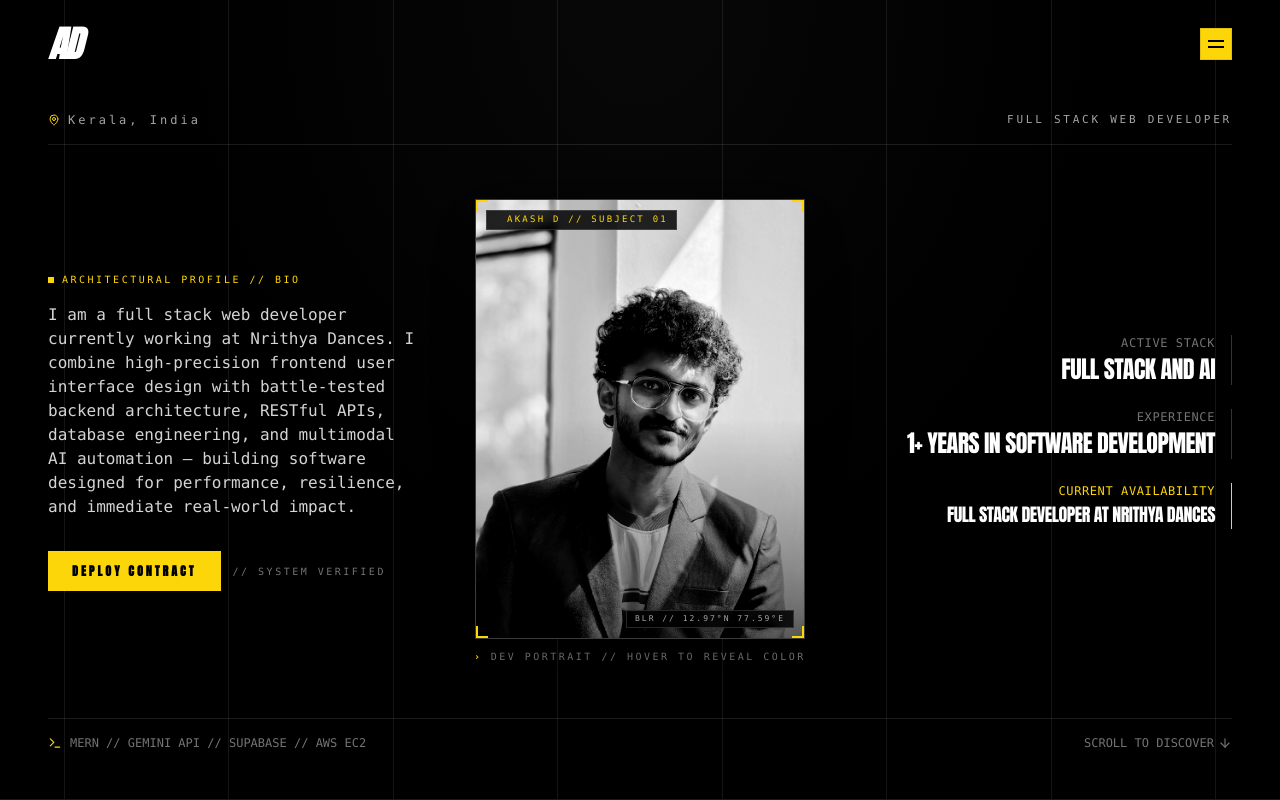
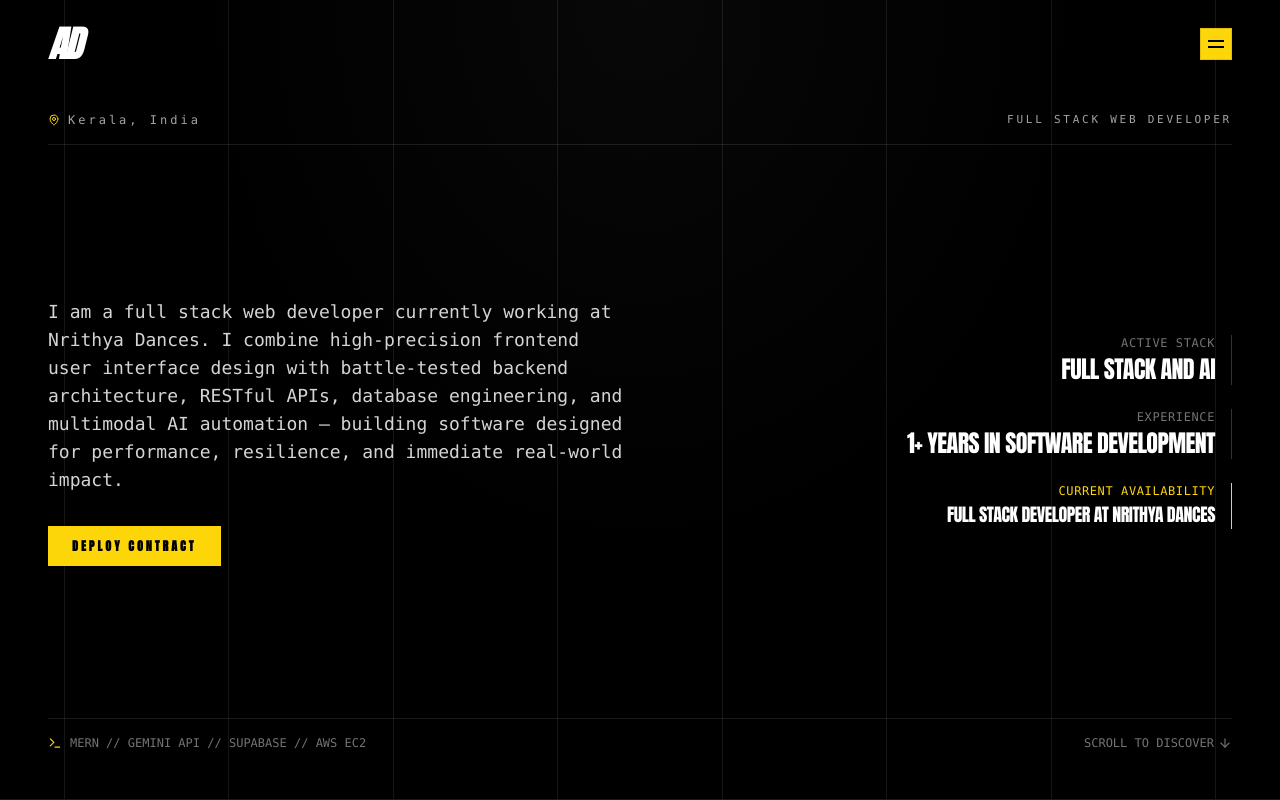
Before and after one commit to akashad123/akash-portfolio, a React (Vite) app: page / in a window 1280 px wide. Shown: the top 800 px of the page. Built offline with nearby package versions, Linux system fonts and the light colour scheme.

Commit message:
feat: add global framer motion fade-in effect across landing and all editorial sections

```diff
--- /dev/null
+++ b/src/components/FadeInView.tsx
@@ -0,0 +1,32 @@
+import React from 'react';
+import { motion, HTMLMotionProps } from 'framer-motion';
+import { fadeInTransition, sectionInitial, sectionWhileInView, sectionViewportConfig } from '../utils/motion';
+
+interface FadeInViewProps extends HTMLMotionProps<'div'> {
+  children: React.ReactNode;
+  className?: string;
+  delay?: number;
+}
+
+/**
+ * Reusable viewport fade-in wrapper component using Framer Motion.
+ */
+export const FadeInView: React.FC<FadeInViewProps> = ({
+  children,
+  className = '',
+  delay = 0,
+  ...props
+}) => {
+  return (
+    <motion.div
+      initial={sectionInitial}
+      whileInView={sectionWhileInView}
+      viewport={sectionViewportConfig}
+      transition={{ ...fadeInTransition, delay }}
+      className={className}
+      {...props}
+    >
+      {children}
+    </motion.div>
+  );
+};
--- a/src/components/Header.tsx
+++ b/src/components/Header.tsx
@@ -1,5 +1,7 @@
 import React, { useState, useEffect } from 'react';
+import { motion } from 'framer-motion';
 import { portfolioData } from '../data/portfolioData';
+import { headerInitial, headerAnimate, headerTransition } from '../utils/motion';
 
 interface HeaderProps {
   onOpenMenu: () => void;
@@ -30,7 +32,12 @@ export const Header: React.FC<HeaderProps> = ({ onOpenMenu }) => {
   }, []);
 
   return (
-    <header className="fixed top-0 left-0 right-0 z-40 bg-transparent py-5 sm:py-6 px-4 sm:px-8 md:px-12 pointer-events-none transition-none">
+    <motion.header
+      initial={headerInitial}
+      animate={headerAnimate}
+      transition={headerTransition}
+      className="fixed top-0 left-0 right-0 z-40 bg-transparent py-5 sm:py-6 px-4 sm:px-8 md:px-12 pointer-events-none transition-none"
+    >
       <div className="max-w-7xl mx-auto flex items-center justify-between pointer-events-none">
         {/* Monogram Brand Mark 'AD' */}
         <a
@@ -57,6 +64,6 @@ export const Header: React.FC<HeaderProps> = ({ onOpenMenu }) => {
           <span className="w-4 h-[2px] bg-black block" />
         </button>
       </div>
-    </header>
+    </motion.header>
   );
 };
--- a/src/sections/ArcGallery.tsx
+++ b/src/sections/ArcGallery.tsx
@@ -3,6 +3,12 @@ import { motion, PanInfo, Variants } from 'framer-motion';
 import { portfolioData } from '../data/portfolioData';
 import { ExternalLink, Github, ChevronLeft, ChevronRight } from 'lucide-react';
 import { GridBackground } from '../components/GridBackground';
+import {
+  fadeInTransition,
+  sectionInitial,
+  sectionWhileInView,
+  sectionViewportConfig,
+} from '../utils/motion';
 
 /**
  * Section 03: Interactive Orbital Arc Showcase
@@ -102,8 +108,12 @@ export const ArcGallery: React.FC = () => {
   };
 
   return (
-    <section
+    <motion.section
       id="projects"
+      initial={sectionInitial}
+      whileInView={sectionWhileInView}
+      viewport={sectionViewportConfig}
+      transition={fadeInTransition}
       className="relative h-screen max-h-screen overflow-hidden bg-white text-black py-3 sm:py-5 px-3 sm:px-6 md:px-10 flex flex-col justify-between border-b border-black/10 select-none"
     >
       {/* Light Theme Grid */}
@@ -346,6 +356,6 @@ export const ArcGallery: React.FC = () => {
         <span>INTERACTIVE ARC PHYSICS // SWIPE ⇄</span>
         <span>VERIFIED CODE REPOSITORIES AVAILABLE</span>
       </div>
-    </section>
+    </motion.section>
   );
 };
--- a/src/sections/HeroProfile.tsx
+++ b/src/sections/HeroProfile.tsx
@@ -1,7 +1,9 @@
 import React from 'react';
+import { motion } from 'framer-motion';
 import { portfolioData } from '../data/portfolioData';
 import { GridBackground } from '../components/GridBackground';
 import { ArrowDown, Terminal, MapPin } from 'lucide-react';
+import { heroInitial, heroAnimate, heroTransition } from '../utils/motion';
 
 interface HeroProfileProps {
   onOpenContact: () => void;
@@ -17,8 +19,11 @@ export const HeroProfile: React.FC<HeroProfileProps> = ({ onOpenContact }) => {
   };
 
   return (
-    <section
+    <motion.section
       id="hero"
+      initial={heroInitial}
+      animate={heroAnimate}
+      transition={heroTransition}
       className="relative min-h-screen bg-black text-white flex flex-col justify-between pt-28 pb-12 px-4 sm:px-8 md:px-12 overflow-hidden border-b border-white/10"
     >
       {/* Background Architectural Grid Lines */}
@@ -40,74 +45,26 @@ export const HeroProfile: React.FC<HeroProfileProps> = ({ onOpenContact }) => {
           </div>
         </div>
 
-        {/* Main Grid: Left Bio | Center Editorial Portrait | Right Active Stack, Experience & Availability */}
-        <div className="grid grid-cols-1 lg:grid-cols-12 gap-8 lg:gap-8 items-center my-6 md:my-12">
+        {/* Main Grid: Left Bio | Right Active Stack, Experience & Availability */}
+        <div className="grid grid-cols-1 lg:grid-cols-12 gap-10 lg:gap-16 items-center my-10 md:my-20">
           {/* Left Column: Bio & Deploy Action */}
-          <div className="lg:col-span-4 flex flex-col justify-between space-y-6 order-1">
-            <div className="space-y-4">
-              <div className="text-[10px] font-mono tracking-widest text-brand-yellow uppercase flex items-center space-x-2">
-                <span className="w-1.5 h-1.5 bg-brand-yellow" />
-                <span>ARCHITECTURAL PROFILE // BIO</span>
-              </div>
-              <p className="text-sm sm:text-base font-mono text-neutral-300 leading-relaxed">
-                {developer.bio}
-              </p>
-            </div>
+          <div className="lg:col-span-7 flex flex-col justify-between space-y-6">
+            <p className="text-base sm:text-lg font-mono text-neutral-300 max-w-xl leading-relaxed">
+              {developer.bio}
+            </p>
 
-            <div className="pt-2 flex flex-col sm:flex-row sm:items-center gap-3">
+            <div className="pt-2">
               <button
                 onClick={onOpenContact}
-                className="bg-brand-yellow text-black font-display text-xs tracking-widest uppercase font-bold px-6 py-3 hover:bg-[#E5C200] transition-colors rounded-none cursor-pointer shadow-sm"
+                className="bg-brand-yellow text-black font-display text-xs tracking-widest uppercase font-bold px-6 py-3 hover:bg-[#E5C200] transition-colors rounded-none"
               >
                 DEPLOY CONTRACT
               </button>
-              <span className="text-[10px] font-mono text-neutral-500 uppercase tracking-widest">
-                // SYSTEM VERIFIED
-              </span>
-            </div>
-          </div>
-
-          {/* Center Column: High-Impact Editorial Portrait of Akash */}
-          <div className="lg:col-span-4 flex flex-col items-center justify-center order-2 sm:order-2 my-4 lg:my-0">
-            <div className="relative group w-full max-w-[270px] sm:max-w-[310px] md:max-w-[330px] aspect-[3/4] bg-neutral-950 border border-white/20 hover:border-brand-yellow transition-all duration-500 shadow-2xl overflow-hidden rounded-none">
-              {/* Corner Framing Brackets */}
-              <div className="absolute top-0 left-0 w-3 h-3 border-t-2 border-l-2 border-brand-yellow z-20 pointer-events-none" />
-              <div className="absolute top-0 right-0 w-3 h-3 border-t-2 border-r-2 border-brand-yellow z-20 pointer-events-none" />
-              <div className="absolute bottom-0 left-0 w-3 h-3 border-b-2 border-l-2 border-brand-yellow z-20 pointer-events-none" />
-              <div className="absolute bottom-0 right-0 w-3 h-3 border-b-2 border-r-2 border-brand-yellow z-20 pointer-events-none" />
-
-              {/* Top Telemetry Overlay */}
-              <div className="absolute top-2.5 left-2.5 z-20 bg-black/85 backdrop-blur-sm border border-white/15 px-2 py-0.5 flex items-center space-x-1.5 font-mono text-[9px] text-brand-yellow uppercase tracking-widest select-none">
-                <span className="w-1.5 h-1.5 bg-brand-yellow animate-ping" />
-                <span>AKASH D // SUBJECT 01</span>
-              </div>
-
-              {/* Bottom Right Coordinate Badge */}
-              <div className="absolute bottom-2.5 right-2.5 z-20 bg-black/85 backdrop-blur-sm border border-white/15 px-2 py-0.5 font-mono text-[8px] text-neutral-400 tracking-widest uppercase select-none">
-                BLR // 12.97°N 77.59°E
-              </div>
-
-              {/* High-Resolution Portrait with Dynamic Hover Un-Filter */}
-              <img
-                src="/images/akash-portrait.jpg"
-                alt="Akash D - Full Stack Web Developer"
-                className="w-full h-full object-cover object-center filter grayscale contrast-125 brightness-95 group-hover:grayscale-0 group-hover:contrast-105 group-hover:brightness-100 group-hover:scale-105 transition-all duration-700 ease-out"
-                loading="eager"
-              />
-
-              {/* Subtle Scanline Texture Overlay */}
-              <div className="absolute inset-0 bg-gradient-to-t from-black/60 via-transparent to-transparent pointer-events-none z-10" />
-            </div>
-
-            {/* Bottom Caption Pill */}
-            <div className="mt-2.5 flex items-center space-x-2 text-[10px] font-mono text-neutral-500 uppercase tracking-widest select-none">
-              <span className="text-brand-yellow font-bold">›</span>
-              <span>DEV PORTRAIT // HOVER TO REVEAL COLOR</span>
             </div>
           </div>
 
           {/* Right Column: Active Stack, Experience & Current Availability */}
-          <div className="lg:col-span-4 flex flex-col justify-between space-y-6 text-left lg:text-right order-3">
+          <div className="lg:col-span-5 flex flex-col justify-between space-y-6 text-left lg:text-right">
             <div className="space-y-4 lg:space-y-6">
               <div className="border-l lg:border-l-0 lg:border-r border-white/20 pl-4 lg:pl-0 lg:pr-4">
                 <div className="text-xs font-mono tracking-wider text-neutral-500 uppercase">
@@ -158,6 +115,6 @@ export const HeroProfile: React.FC<HeroProfileProps> = ({ onOpenContact }) => {
           </button>
         </div>
       </div>
-    </section>
+    </motion.section>
   );
 };
--- a/src/sections/TimelineSection.tsx
+++ b/src/sections/TimelineSection.tsx
@@ -1,14 +1,25 @@
 import React from 'react';
+import { motion } from 'framer-motion';
 import { portfolioData } from '../data/portfolioData';
 import { GridBackground } from '../components/GridBackground';
 import { Briefcase, GraduationCap } from 'lucide-react';
+import {
+  fadeInTransition,
+  sectionInitial,
+  sectionWhileInView,
+  sectionViewportConfig,
+} from '../utils/motion';
 
 export const TimelineSection: React.FC = () => {
   const { experience, education } = portfolioData;
 
   return (
-    <section
+    <motion.section
       id="timeline"
+      initial={sectionInitial}
+      whileInView={sectionWhileInView}
+      viewport={sectionViewportConfig}
+      transition={fadeInTransition}
       className="relative min-h-screen bg-black text-white py-20 px-4 sm:px-8 md:px-12 flex flex-col justify-between overflow-hidden border-b border-white/10 select-none"
     >
       {/* Dark Grid Background */}
@@ -134,6 +145,6 @@ export const TimelineSection: React.FC = () => {
         <span>EXPERIENCE VERIFICATION AVAILABLE UPON REQUEST</span>
         <span>PRODUCTION INCIDENT LOGS: ZERO</span>
       </div>
-    </section>
+    </motion.section>
   );
 };
--- /dev/null
+++ b/src/utils/motion.ts
@@ -0,0 +1,59 @@
+/**
+ * Global Framer Motion physics and transitions for editorial portfolio.
+ * Features ultra-smooth cubic-bezier curves [0.16, 1, 0.3, 1] inspired by high-end editorial and typography sites.
+ */
+
+export const editorialEase = [0.16, 1, 0.3, 1] as const;
+
+export const fadeInTransition = {
+  duration: 0.85,
+  ease: editorialEase,
+} as const;
+
+export const sectionInitial = {
+  opacity: 0,
+  y: 28,
+} as const;
+
+export const sectionWhileInView = {
+  opacity: 1,
+  y: 0,
+} as const;
+
+export const sectionViewportConfig = {
+  once: true,
+  amount: 0.08,
+  margin: '0px 0px -40px 0px',
+} as const;
+
+export const heroInitial = {
+  opacity: 0,
+  y: 20,
+} as const;
+
+export const heroAnimate = {
+  opacity: 1,
+  y: 0,
+} as const;
+
+export const heroTransition = {
+  duration: 0.95,
+  ease: editorialEase,
+  delay: 0.05,
+} as const;
+
+export const headerInitial = {
+  opacity: 0,
+  y: -10,
+} as const;
+
+export const headerAnimate = {
+  opacity: 1,
+  y: 0,
+} as const;
+
+export const headerTransition = {
+  duration: 0.65,
+  ease: editorialEase,
+  delay: 0.1,
+} as const;
```
Also changed, not shown: src/sections/CaseStudiesSection.tsx (+13 -2 lines), src/sections/EcosystemGrid.tsx (+13 -2 lines), src/sections/Footer.tsx (+15 -2 lines), src/sections/StatementSection.tsx (+13 -2 lines), 2 other files (tests, documents, lock files or other folders).
